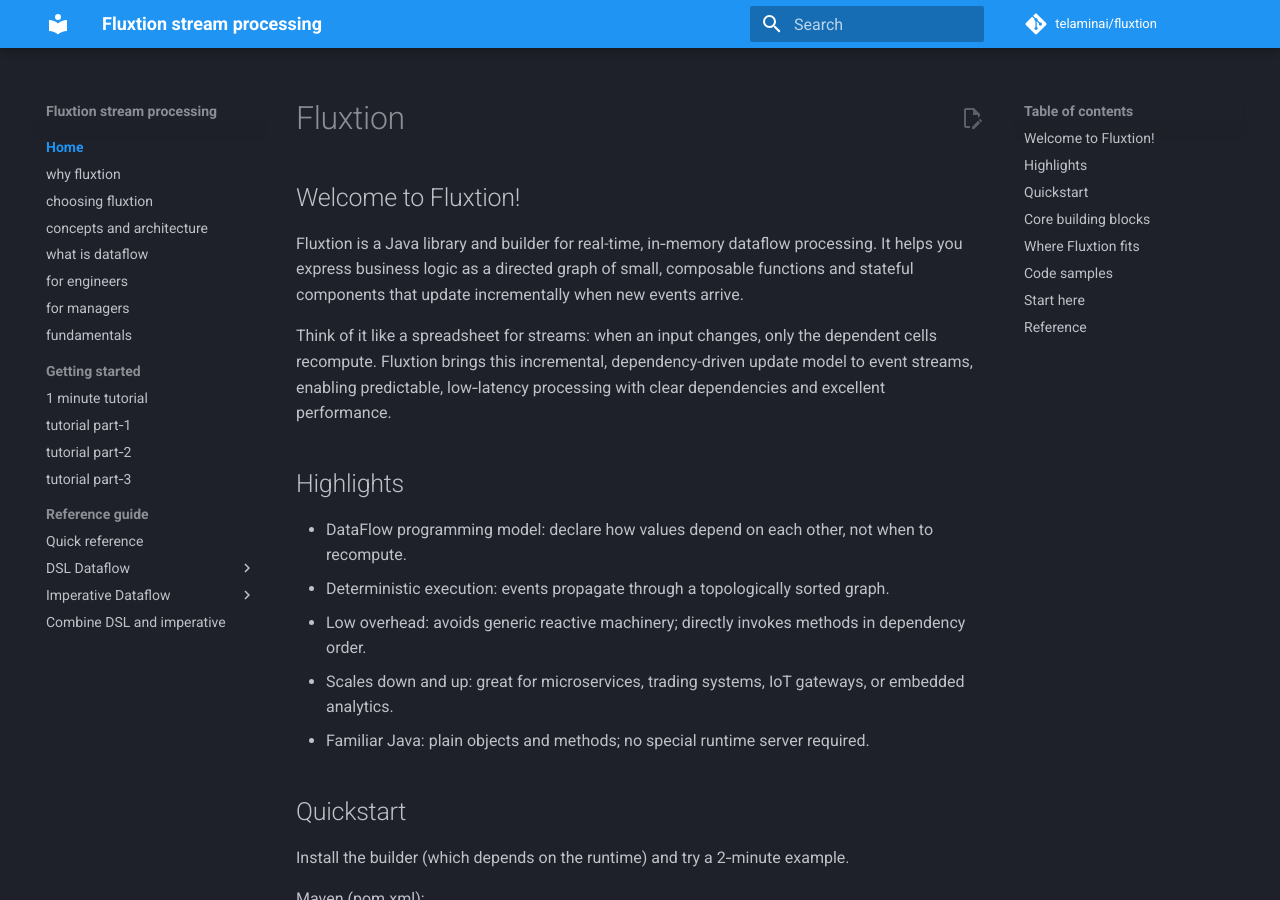
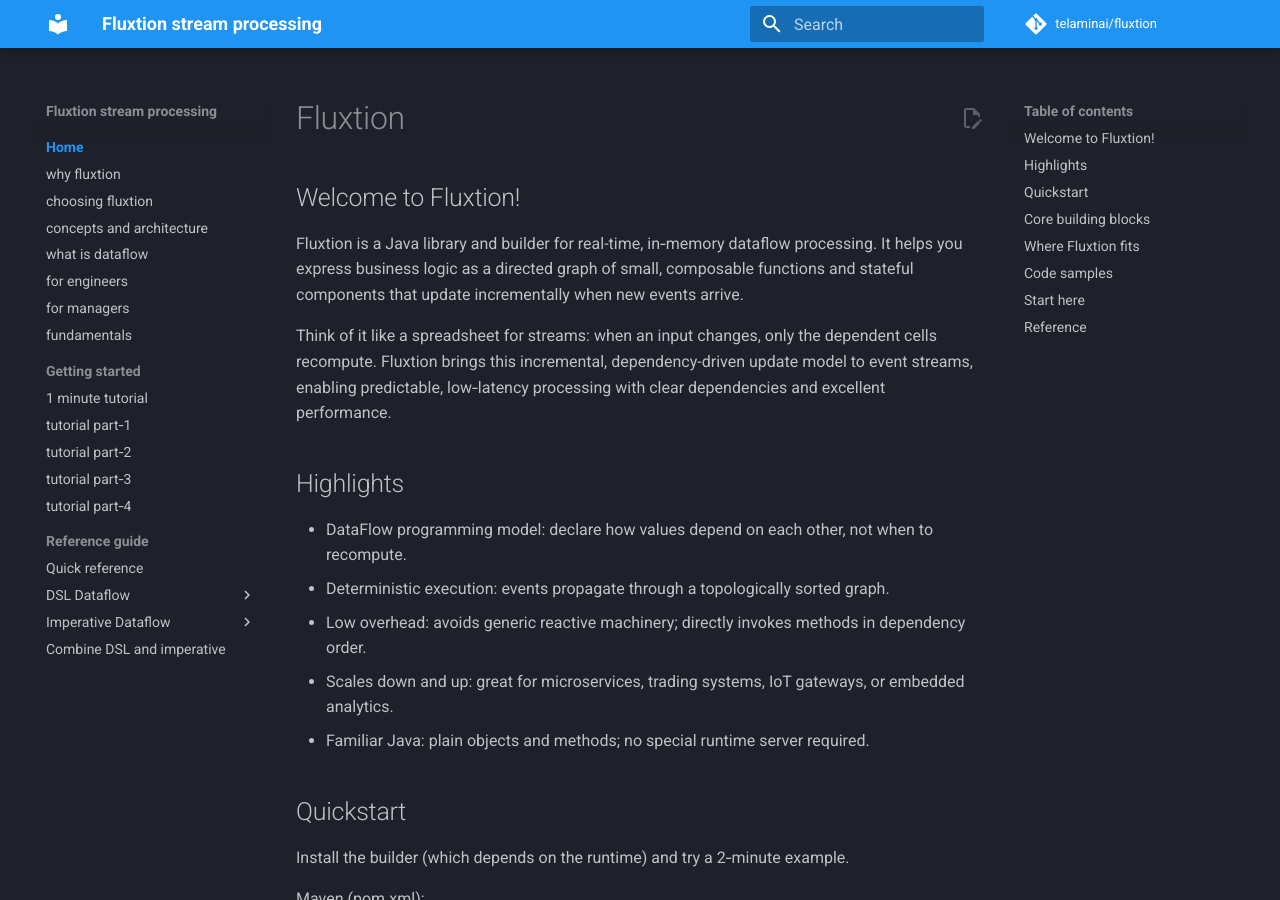
Before and after one commit to telaminai/fluxtion, an MkDocs documentation site: the page built from docs/index.md, in a window 1280 px wide and 900 px high. Built offline with MkDocs 1.6.1 and Material for MkDocs 9.7.7, drawn with Linux system fonts in a browser that asks for light colours; comment, search, counter and statistics services are not loaded.

Commit message:
Add tutorial part-4 to MkDocs configuration

```diff
--- a/mkdocs.yml
+++ b/mkdocs.yml
@@ -80,6 +80,7 @@
       - tutorial part‑1: getting-started/tutorial-part-1.md
       - tutorial part‑2: getting-started/tutorial-part-2.md
       - tutorial part‑3: getting-started/tutorial-part-3.md
+      - tutorial part‑4: getting-started/tutorial-part-4.md
   - Reference guide:
       - Quick reference: reference/reference-documentation.md
       - DSL Dataflow:
```
